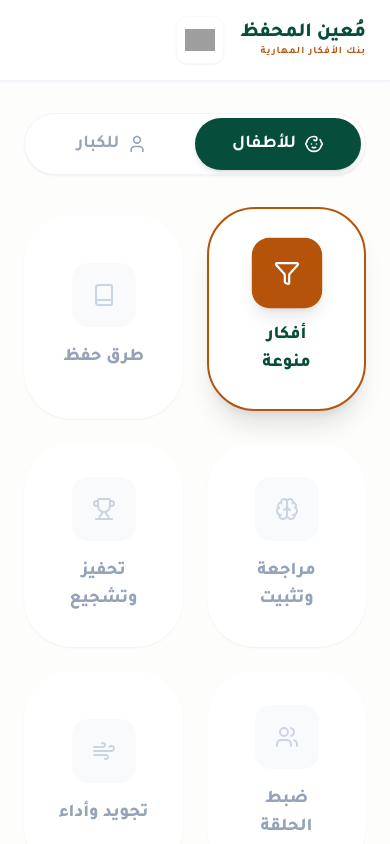
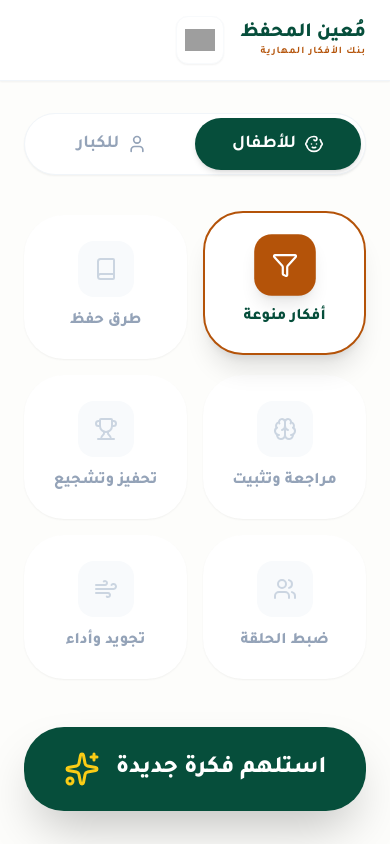
Before and after one commit to manass2222111-rgb/Brainstorming, a React (Vite) app: page / in a window 390 px wide. Shown: the top 844 px of the page. Built offline with nearby package versions, Linux system fonts and the light colour scheme; grey boxes are pictures that could not be loaded.

Commit message:
feat: Improve error message and UI styling
Update the API key missing error message to guide users on Vercel configuration. Refine UI styling for categories, adjusting padding, gap, and border-radius for a cleaner look.

```diff
--- a/App.tsx
+++ b/App.tsx
@@ -47,7 +47,7 @@ const App: React.FC = () => {
     } catch (err: any) {
       console.error("Error generating idea:", err);
       if (err.message === "API_KEY_MISSING") {
-        setError("مفتاح التشغيل غير مبرمج في إعدادات المنصة (Environment Variables).");
+        setError("عذراً، لم يتم العثور على مفتاح التشغيل. تأكد من إضافته في إعدادات Vercel باسم API_KEY.");
       } else {
         setError("حدث خطأ أثناء الاتصال بالذكاء الاصطناعي. يرجى المحاولة مرة أخرى.");
       }
@@ -105,26 +105,26 @@ const App: React.FC = () => {
           </div>
         </div>
 
-        {/* Categories Grid - Forced 3 Columns on Medium+ screens */}
-        <div className="grid grid-cols-2 md:grid-cols-3 gap-6 md:gap-8 mb-12">
+        {/* Categories Grid - Forced 3 columns on desktop */}
+        <div className="grid grid-cols-2 md:grid-cols-3 gap-4 md:gap-8 mb-12">
           {CATEGORIES.map((cat) => (
             <button
               key={cat.id}
               onClick={() => setSelectedCategory(cat.id)}
-              className={`flex flex-col items-center justify-center gap-4 p-8 md:p-12 rounded-[3rem] bg-white transition-all duration-300 border-2 active:scale-95 shadow-sm ${
+              className={`flex flex-col items-center justify-center gap-3 p-6 md:p-10 rounded-[2.5rem] bg-white transition-all duration-300 border-2 active:scale-95 shadow-sm ${
                 selectedCategory === cat.id
-                  ? 'border-[#B45309] shadow-xl -translate-y-2'
+                  ? 'border-[#B45309] shadow-xl -translate-y-1'
                   : 'border-transparent hover:border-slate-100'
               }`}
             >
-              <div className={`transition-all duration-300 p-5 rounded-2xl flex items-center justify-center ${
+              <div className={`transition-all duration-300 p-4 rounded-2xl flex items-center justify-center ${
                 selectedCategory === cat.id
                   ? 'bg-[#B45309] text-white scale-110 shadow-lg'
                   : 'bg-slate-50 text-slate-300'
               }`}>
                 {cat.icon}
               </div>
-              <span className={`text-lg md:text-2xl font-black ${selectedCategory === cat.id ? 'text-[#064E3B]' : 'text-slate-400'}`}>
+              <span className={`text-base md:text-xl font-black ${selectedCategory === cat.id ? 'text-[#064E3B]' : 'text-slate-400'}`}>
                 {cat.label}
               </span>
             </button>
@@ -136,7 +136,7 @@ const App: React.FC = () => {
           <button
             onClick={handleGenerate}
             disabled={loading}
-            className={`w-full py-7 md:py-10 rounded-[3rem] text-2xl md:text-4xl font-black flex items-center justify-center gap-4 transition-all duration-300 shadow-2xl active:scale-[0.98] ${
+            className={`w-full py-6 md:py-9 rounded-[2.5rem] text-2xl md:text-4xl font-black flex items-center justify-center gap-4 transition-all duration-300 shadow-2xl active:scale-[0.98] ${
               loading
                 ? 'bg-slate-100 text-slate-300 cursor-not-allowed'
                 : 'bg-[#064E3B] text-white hover:bg-[#053a2b]'
@@ -153,7 +153,7 @@ const App: React.FC = () => {
 
         {/* Error Handling */}
         {error && (
-          <div className="bg-red-50 border-2 border-red-100 p-8 rounded-[2.5rem] text-center mb-12 animate-in fade-in">
+          <div className="bg-red-50 border-2 border-red-100 p-8 rounded-[2.5rem] text-center mb-12">
             <AlertCircle className="mx-auto text-red-500 mb-4" size={48} />
             <p className="text-xl font-bold text-red-800">{error}</p>
           </div>
```
